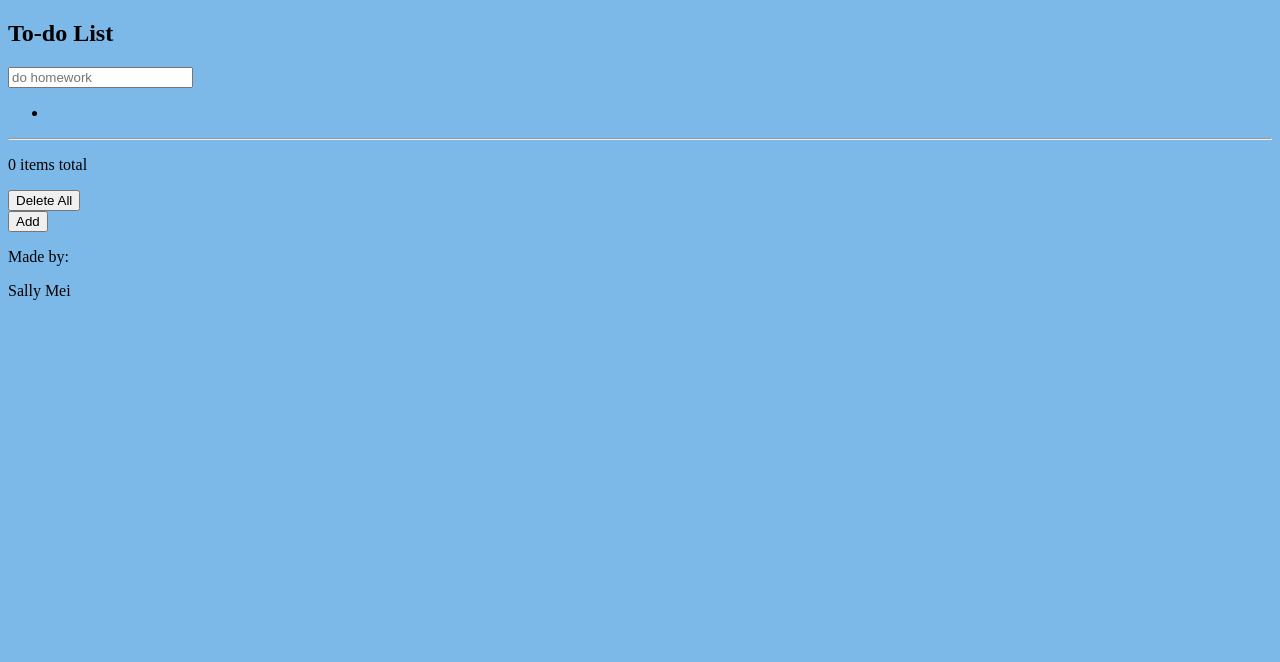
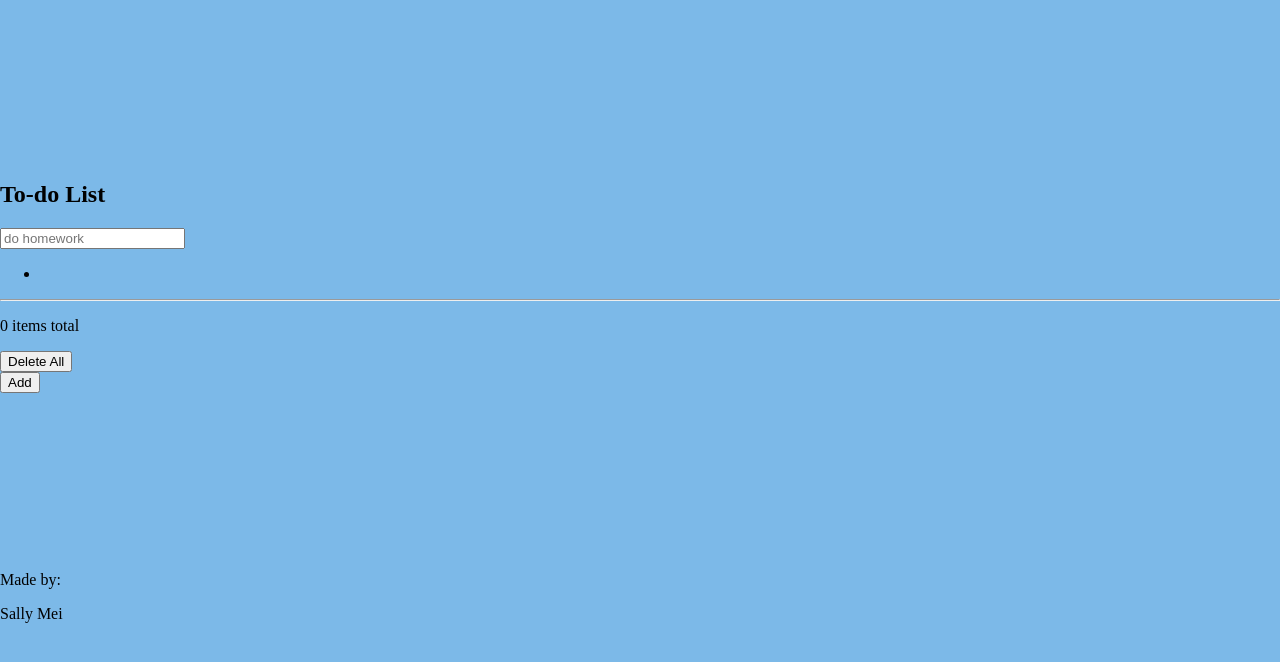
Before and after one commit to SMei201900/to-do-app, a plain HTML site: page index.html in a window 1280 px wide. Drawn offline with Linux system fonts and the light colour scheme.

Commit message:
added flex so that future styling will be easier

```diff
--- a/style.css
+++ b/style.css
@@ -1,3 +1,13 @@
 body {
 	background-color: #7cb9e8;
+	margin: 0;
+	height: 100vh;
+	display: flex;
+	flex-direction: column;
+	justify-content: space-evenly;
 }
+
+/*margin is orange; padding is green
+16px means 1em and 1rem
+display:flex moves elements to be side-by-side of each other
+*/
```
